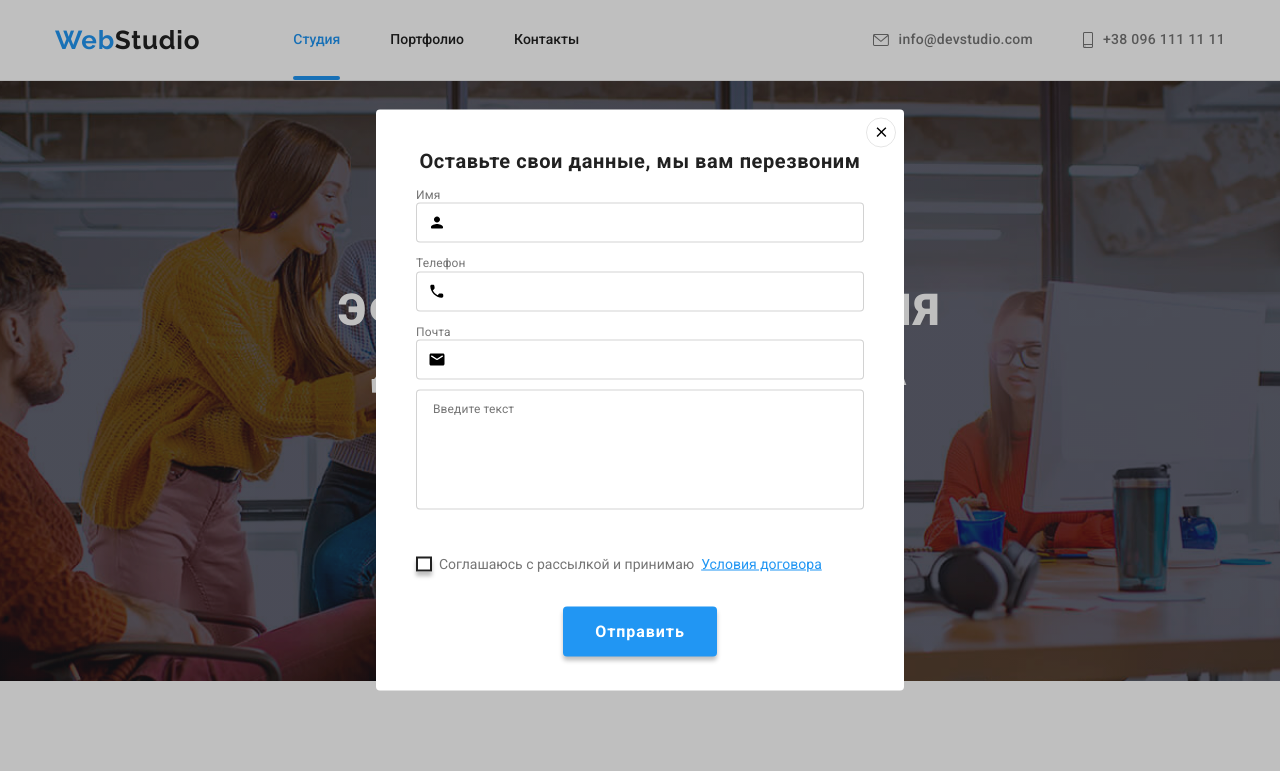
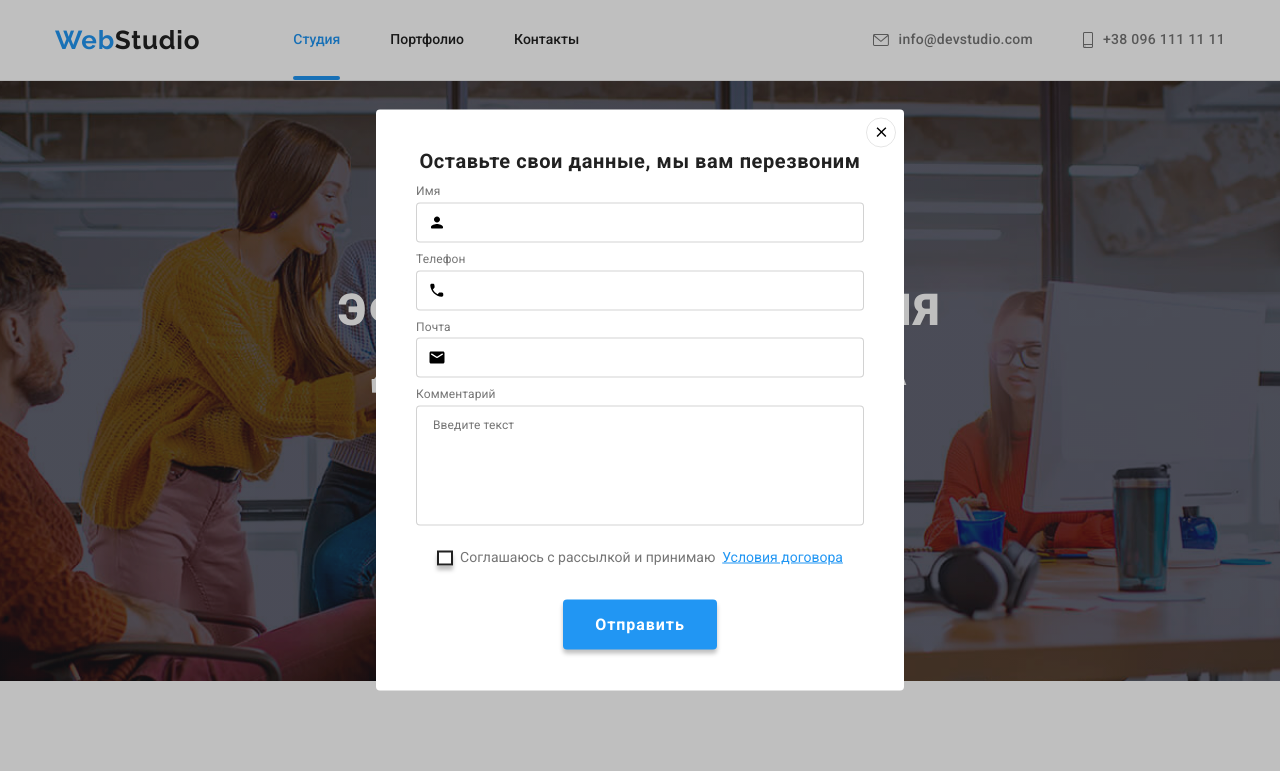
Before and after one commit to Bohatynska/goit-markup-hw-06, a plain HTML site: page index.html in a window 1280 px wide. Both pictures are taken after a click on the button "Заказать услугу". Shown: the top 771 px of the page. Drawn offline with nearby package versions, Linux system fonts and the light colour scheme.

Commit message:
after fix

```diff
--- a/css/styles.css
+++ b/css/styles.css
@@ -497,6 +497,7 @@ img {
   align-items: baseline;
 }
 .footer-cont {
+  flex-grow: 1;
   margin-right: 70px;
 }
 .footer-logo {
@@ -634,7 +635,7 @@ img {
 .footer-input {
   /* display: flex; */
   align-items: center;
-  margin-right: 12px;
+  /* margin-right: 12px; */
   padding: 15px 16px;
   width: 358px;
   height: 50px;
@@ -840,7 +841,7 @@ img {
   height: 581px;
   background-color: #ffffff;
   border-radius: 4px;
-  position: relative;
+  position: absolute;
   top: 50%;
   left: 50%;
   padding: 40px;
@@ -869,9 +870,8 @@ img {
   fill: var(--accent-color);
 }
 .is-hidden {
-  opacity: 0;
-  pointer-events: none;
-  visibility: hidden;
+  appearance: none;
+  position: absolute;
 }
 .title-modal {
   font-weight: 700;
@@ -890,6 +890,7 @@ img {
   outline: none;
   padding-left: 42px;
   padding-top: 4px;
+  /* margin-top: 4px; */
   transition-property: border-color;
   transition-duration: var(--transition-duration);
   transition-timing-function: var(--transition-timing-function);
@@ -902,10 +903,10 @@ img {
 .modal-input:hover + .input-icon {
   fill: var(--accent-color);
 }
-.modal-input:focus + .input-icon,
+/* .modal-input:focus + .input-icon,
 .modal-input:hover + .input-icon {
   transform: translateY(-20px);
-}
+} */
 .modal-input-wrap {
   position: relative;
   margin-bottom: 10px;
@@ -921,11 +922,18 @@ img {
 }
 
 .modal-label {
+  display: block;
   font-size: 12px;
   letter-spacing: 0.01em;
+  margin-bottom: 4px;
   color: var(--text-color);
 }
+
+.modal-label:last-of-type {
+  margin-bottom: 20px;
+}
 .modal-text {
+  display: block;
   width: 448px;
   height: 120px;
   padding: 12px 16px;
@@ -935,7 +943,8 @@ img {
   letter-spacing: 0.01em;
   resize: none;
   outline: none;
-  margin-bottom: 20px;
+  margin-top: 4px;
+  /* margin-bottom: 20px; */
 }
 .modal-text:focus {
   border-color: var(--accent-color);
@@ -944,6 +953,7 @@ img {
 /*-----------------CHECKBOX------------------*/
 
 .check-text {
+  justify-content: center;
   font-size: 14px;
   line-height: 1.71;
   display: flex;
--- a/index.html
+++ b/index.html
@@ -511,7 +511,8 @@
             </svg>
           </div>
 
-          <label class="modal-label">
+          <label class="modal-label"
+            >Комментарий
             <textarea
               name="user-comments"
               id="user-comments"
```
